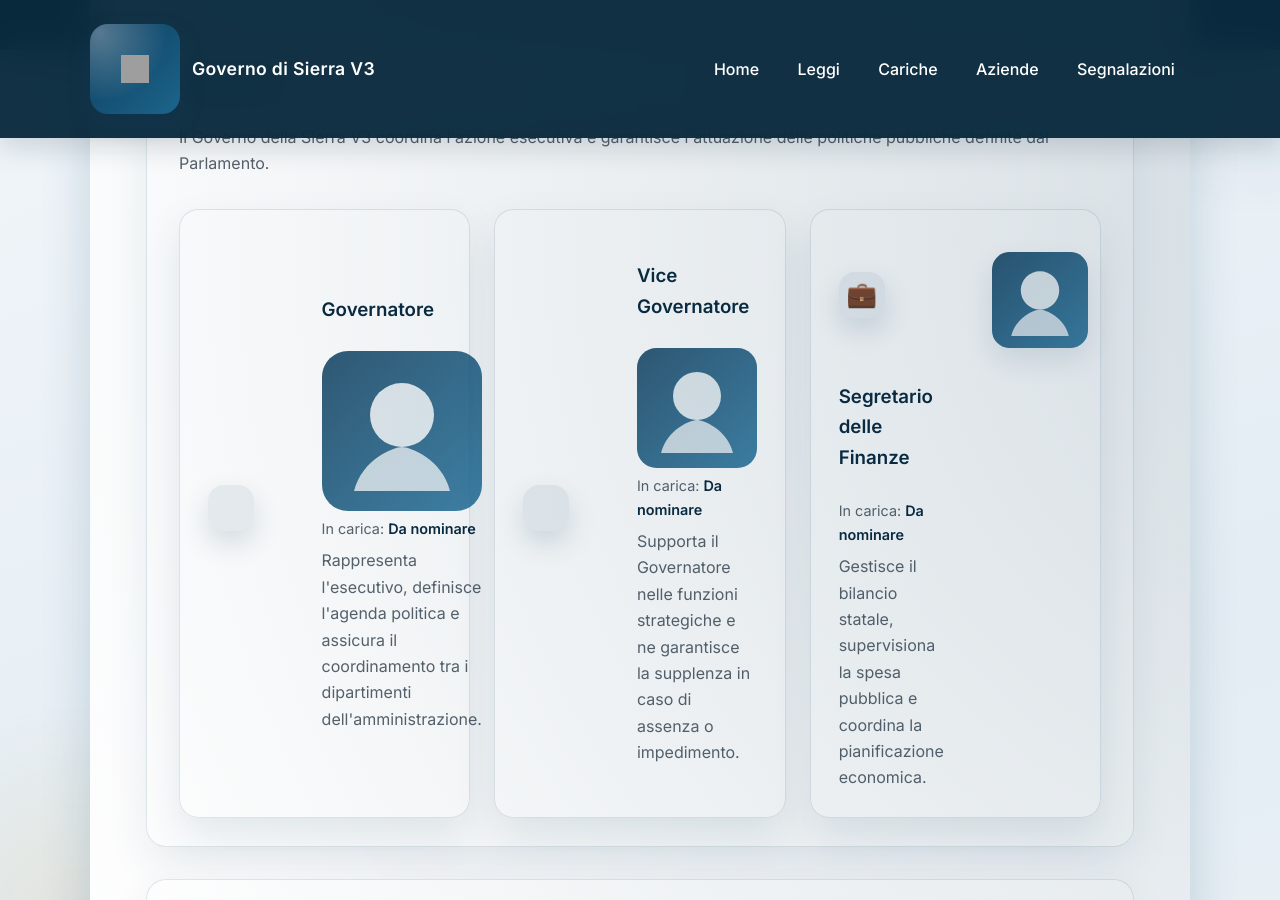
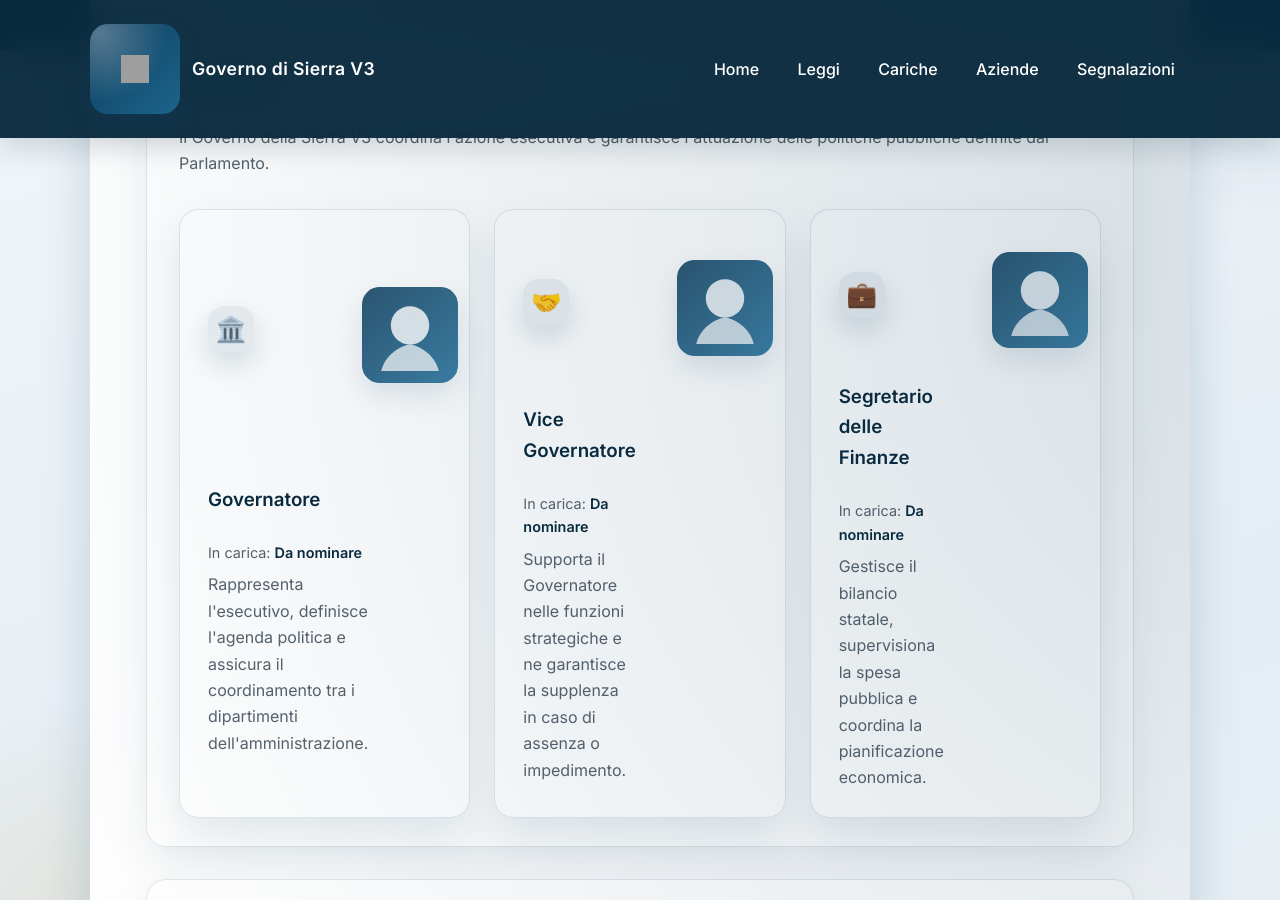
Before and after one commit to governo-sierra-v3/site, a Jekyll site: the page built from cariche-pubbliche.md, in a window 1280 px wide and 900 px high, scrolled down 393 px. Built offline with Jekyll 4.4.1, drawn with Linux system fonts in a browser that asks for light colours; grey boxes are pictures that could not be loaded.

Commit message:
Update cariche-pubbliche.md

```diff
--- a/cariche-pubbliche.md
+++ b/cariche-pubbliche.md
@@ -8,18 +8,22 @@ description: Organigramma istituzionale del Governo di Sierra V3
   <h2>Governo</h2>
   <p>Il Governo della Sierra V3 coordina l'azione esecutiva e garantisce l'attuazione delle politiche pubbliche definite dal Parlamento.</p>
   <div class="governance-grid role-grid">
-    <article class="department-card role-card">
+    <article class="department-card role-card" data-icon="🏛️">
+      <figure class="role-media">
+        <img src="{{ '/assets/images/placeholder-portrait.svg' | relative_url }}" alt="Ritratto del Governatore" loading="lazy" />
+      </figure>
       <div class="role-content">
         <h3>Governatore</h3>
-        <img src="{{ '/assets/images/placeholder-portrait.svg' | relative_url }}" alt="Ritratto del Governatore" loading="lazy" />
         <p class="role-holder">In carica: <span>Da nominare</span></p>
         <p>Rappresenta l'esecutivo, definisce l'agenda politica e assicura il coordinamento tra i dipartimenti dell'amministrazione.</p>
       </div>
     </article>
-    <article class="department-card role-card">
+    <article class="department-card role-card" data-icon="🤝">
+      <figure class="role-media">
+        <img src="{{ '/assets/images/placeholder-portrait.svg' | relative_url }}" alt="Ritratto del Vice Governatore" loading="lazy" />
+      </figure>
       <div class="role-content">
         <h3>Vice Governatore</h3>
-        <img src="{{ '/assets/images/placeholder-portrait.svg' | relative_url }}" alt="Ritratto del Vice Governatore" loading="lazy" />
         <p class="role-holder">In carica: <span>Da nominare</span></p>
         <p>Supporta il Governatore nelle funzioni strategiche e ne garantisce la supplenza in caso di assenza o impedimento.</p>
       </div>
```
